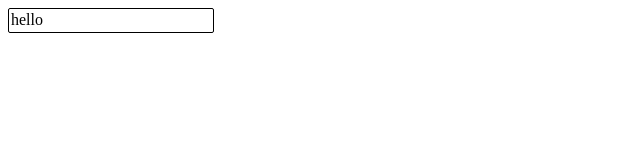
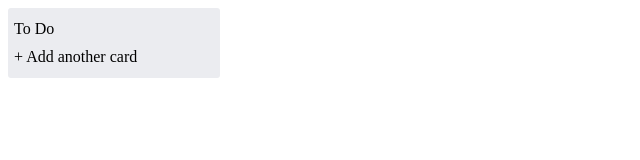
Before and after one commit to siawo/trello_lookalike, a plain HTML site: page trello.html in a window 1280 px wide. Shown: the whole page, without its empty margins (0-640 px from the left). Drawn offline with Linux system fonts and the light colour scheme.

Commit message:
Added creation of list and add cards respectively

```diff
--- /dev/null
+++ b/List.js
@@ -0,0 +1,30 @@
+import Card from './card.js'
+class List {
+	constructor (headerText = 'To Do') {
+		let container = this.conatiner = document.createElement('div'),
+			header = this.header = document.createElement('div'),
+			addCardEle = this.addCardEle = document.createElement('div'),
+			headerTextEle = this.headerTextEle = document.createTextNode(headerText),
+			addCardText = this.addCardText = document.createTextNode('+ Add another card');
+
+		container.classList.add('list');
+		header.classList.add('list-header');
+		addCardEle.classList.add('card-add');
+
+		header.setAttribute('contenteditable', true);
+
+		header.appendChild(headerTextEle);
+		addCardEle.appendChild(addCardText);
+		container.appendChild(header);
+		container.appendChild(addCardEle);
+
+		addCardEle.addEventListener('click', () => this.addCard());
+
+		document.body.appendChild(container);
+	}
+	addCard () {
+		let card = new Card ();
+		this.conatiner.insertBefore(card.getCard(), this.addCardEle);
+	}
+}
+export default List;
--- a/card.js
+++ b/card.js
@@ -1,5 +1,5 @@
 class Card {
-	constructor(str = 'hello') {
+	constructor(str = '') {
 		// create element
 		let container = this.container = document.createElement('div'),
 			editableDiv = this.editableDiv = document.createElement('div'),
@@ -24,7 +24,6 @@ class Card {
 		editSign.appendChild(img);
 		container.appendChild(editableDiv);
 		container.appendChild(editSign);
-		document.body.appendChild(container);
 
 		// add events
 		img.addEventListener('click', () =>  this.enableEditing());
@@ -40,7 +39,8 @@ class Card {
 		this.editableDiv.setAttribute('contenteditable', false);
 		this.container.setAttribute('draggable', true);
 	}
-
+	getCard() {
+		return this.container;
+	}
 }
-const card = new Card();
-export default card;
+export default Card;
--- a/styles.css
+++ b/styles.css
@@ -8,14 +8,25 @@ html {
   border: 1px solid black;
   border-radius: 2px;
   padding: 2px;
+	background-color: #ffffff;
 }
 .editable-area {
-    max-height: 38px;
-    min-height: 19px;
-    overflow-y: scroll;
-    outline: none;
+  max-height: 38px;
+  min-height: 19px;
+  overflow-y: scroll;
+  outline: none;
 }
-.borad-layout {
+.list {
+	display: grid;
+	grid-auto-rows: auto;
+	row-gap: 10px;
+	width: 200px;
+	padding: 12px 6px;
+	background-color: #ebecf0;
+	border-radius: 3px;
+}
+
+/* .borad-layout {
   display: grid;
   grid-template-rows: max-content auto;
-}
+} */
--- a/trello.html
+++ b/trello.html
@@ -7,6 +7,9 @@
     <link rel="stylesheet" href="./styles.css">
 </head>
 <body>
-    <script type="module" src="./card.js"></script>
+    <script type="module">
+        import List from './List.js';
+        const list = new List();
+    </script>
 </body>
 </html>
```
Also changed, not shown: columns.js (deleted).
